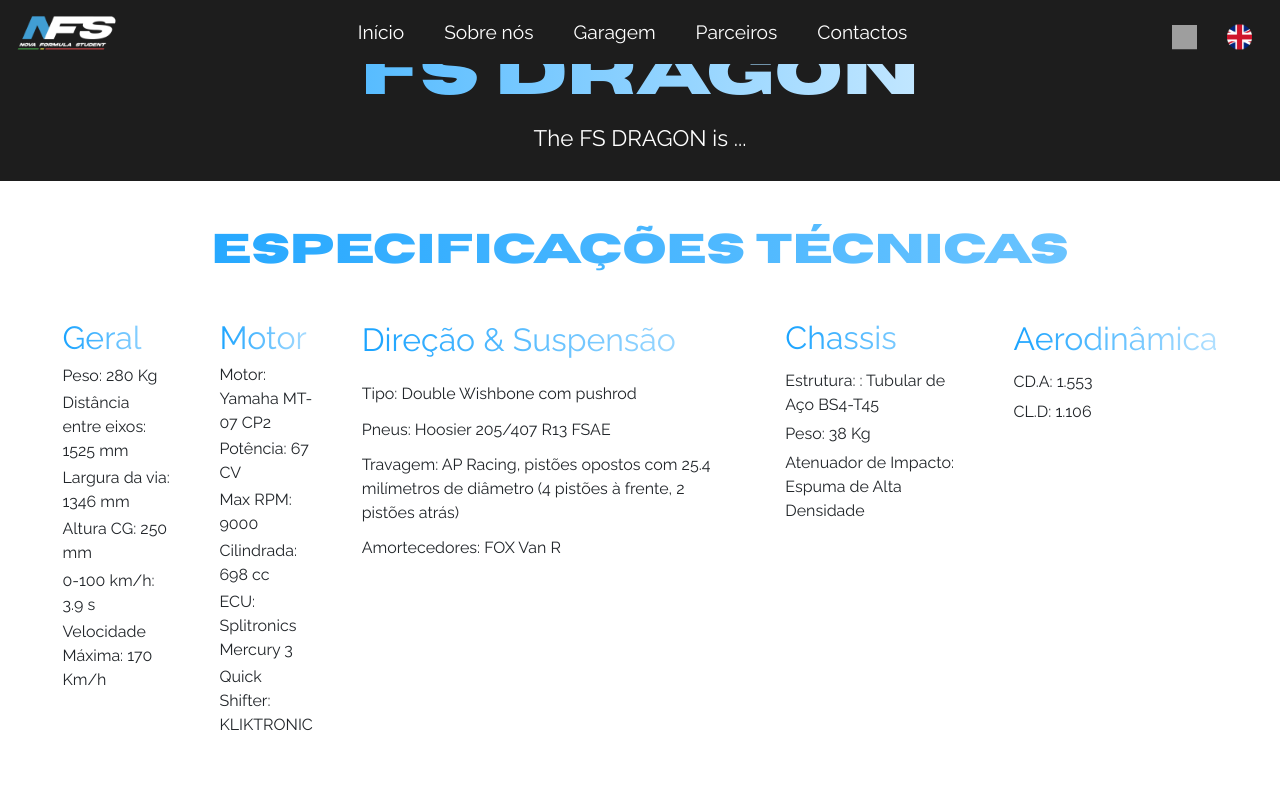
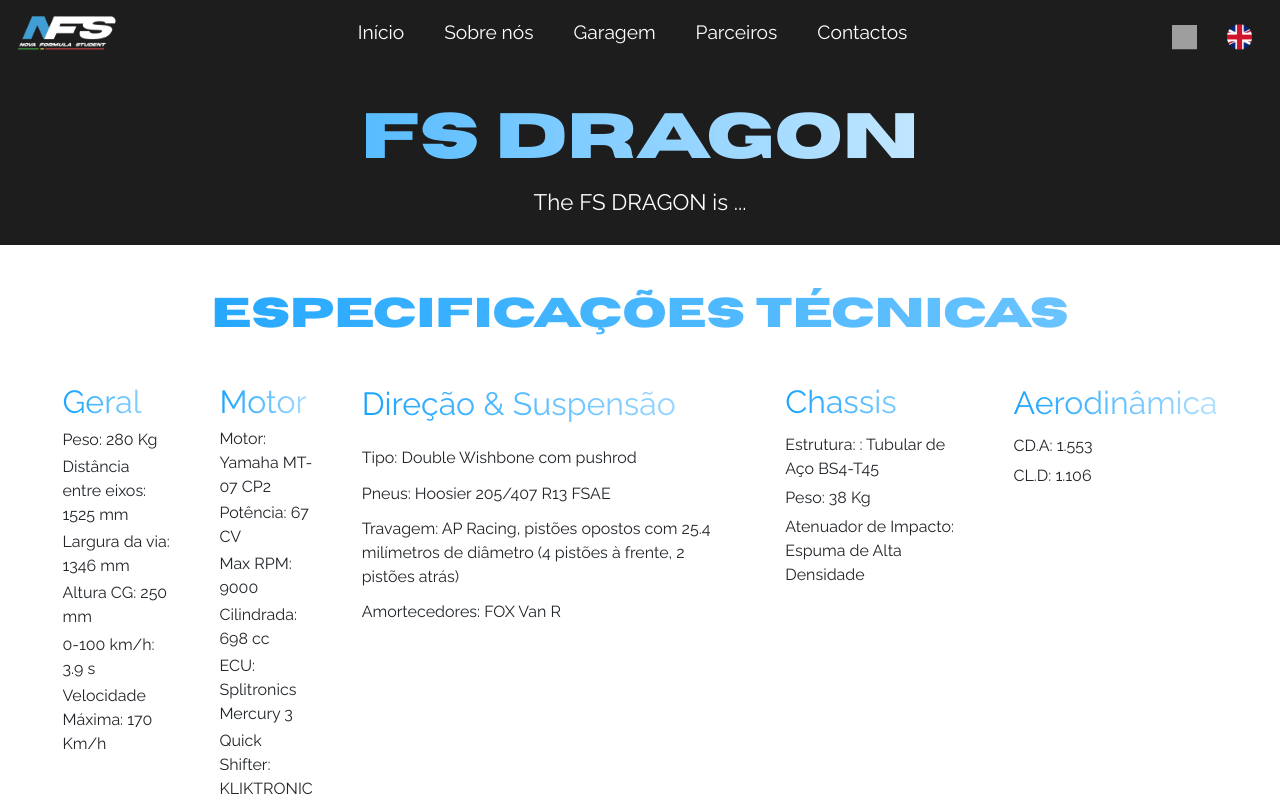
Before and after one commit to JaimeFerreira2002/NFS-site, a React (Create React App) app: page /garage/fsfenix in a window 1280 px wide. Shown: the top 800 px of the page. Built offline with nearby package versions, Linux system fonts and the light colour scheme; no server answers; grey boxes are pictures that could not be loaded.

Commit message:
mini adjustments

```diff
--- a/src/pages/AboutUsPage/style.css
+++ b/src/pages/AboutUsPage/style.css
@@ -2,6 +2,7 @@ body {
   margin: 0;
   padding: 0;
   background-color: #f4f4f4;
+
 }
 
 
--- a/src/pages/FSDragonPage/style.css
+++ b/src/pages/FSDragonPage/style.css
@@ -1,10 +1,10 @@
 
-.fsfsenix-page{
-    padding-top: 60px;
+.fsfsenix{
+     padding-top: 8vh;
     display: flex;
     flex-direction: column;
-    height: 800vh; /* apagar isto*/
-    width: 100%;
+    width: 100svw;
+    background-color: white;
 }
 
 .dragon-grey-block-header{
--- a/src/pages/FSFenixEvoPage/index.js
+++ b/src/pages/FSFenixEvoPage/index.js
@@ -117,7 +117,7 @@ const FenixEvoPage = () => {
   const aeroKeys = ['cd.a', 'cl.d'];
 
   return (
-    <div className='fenixevo-page'>
+    <div className='fenixevo'>
 
     <PageHeader title={t('fenixevo-page.page-title')} subtitle={t('fenixevo-page.page-subtitle')} gradientColor = "#19a3ff" height={'2.5%'}/>
 
--- a/src/pages/FSFenixEvoPage/style.css
+++ b/src/pages/FSFenixEvoPage/style.css
@@ -1,9 +1,9 @@
-.fenixevo-page {
-  padding-top: 60px;
+.fenixevo {
+  padding-top: 8vh;
   display: flex;
   flex-direction: column;
-  width: 100%;
-  overflow: auto;
+  width: 100svw;
+  background-color: white;
 }
 /* we use fenixevo to avoid conflicts between fsfenixevo and fsdragon page */
 .fenixevo-grey-block-header {
--- a/src/pages/FSFenixPage/index.js
+++ b/src/pages/FSFenixPage/index.js
@@ -116,7 +116,7 @@ const FSFenixPage = () => {
   const aeroKeys = ['cd.a', 'cl.d'];
 
   return (
-    <div className='fsdragon-page'>
+    <div className='fsfsenix-page'>
 
     <PageHeader title={t('fsdragon-page.page-title')} subtitle={t('fsdragon-page.page-subtitle')} gradientColor = "#19a3ff" height={'2.5%'}/>
 
--- a/src/pages/FSFenixPage/style.css
+++ b/src/pages/FSFenixPage/style.css
@@ -1,9 +1,9 @@
 .fsfsenix-page {
-  padding-top: 60px;
-  display: flex;
-  flex-direction: column;
-  width: 100%;
-  overflow: auto;
+  padding-top: 8vh;
+    display: flex;
+    flex-direction: column;
+    width: 100svw;
+    background-color: white;
 }
 /* we use fenix to avoid conflicts between fsfenix and fsdragon page */
 .fenix-grey-block-header {
--- a/src/pages/HomePage/index.js
+++ b/src/pages/HomePage/index.js
@@ -89,7 +89,7 @@ const HomePage = () => {
 
 
   return (
-    <div className="home-page">
+    <div className="dragon-page">
 
       <div className="background-home-video">
         <div className = "video-player-container">
```
